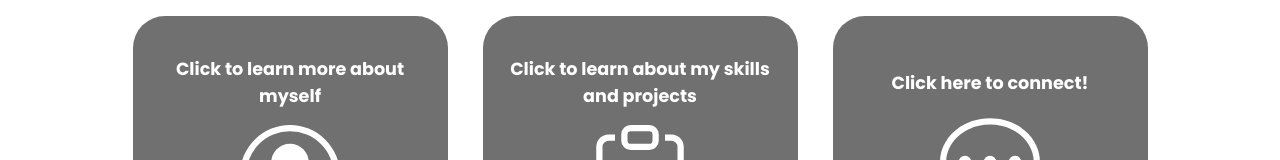
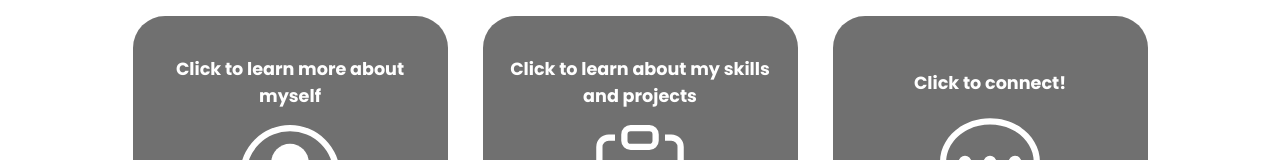
Before and after one commit to manovak24/manovak24.github.io, a React (Create React App) app: page / in a window 1280 px wide. Shown: the part 381-541 px from the top of the page. Built offline with nearby package versions, Linux system fonts and the light colour scheme.

Commit message:
Changed wording for connect box.

```diff
--- a/src/pages/home-page.jsx
+++ b/src/pages/home-page.jsx
@@ -34,7 +34,7 @@ class HomePage extends React.Component {
                             </div>
                             <div className="box">
                                 <Link className="box-anchor" to="/contact">
-                                    <p>Click here to connect!</p>
+                                    <p>Click to connect!</p>
                                     <BsChatDots size="100" />
                                 </Link>
                             </div>
```
